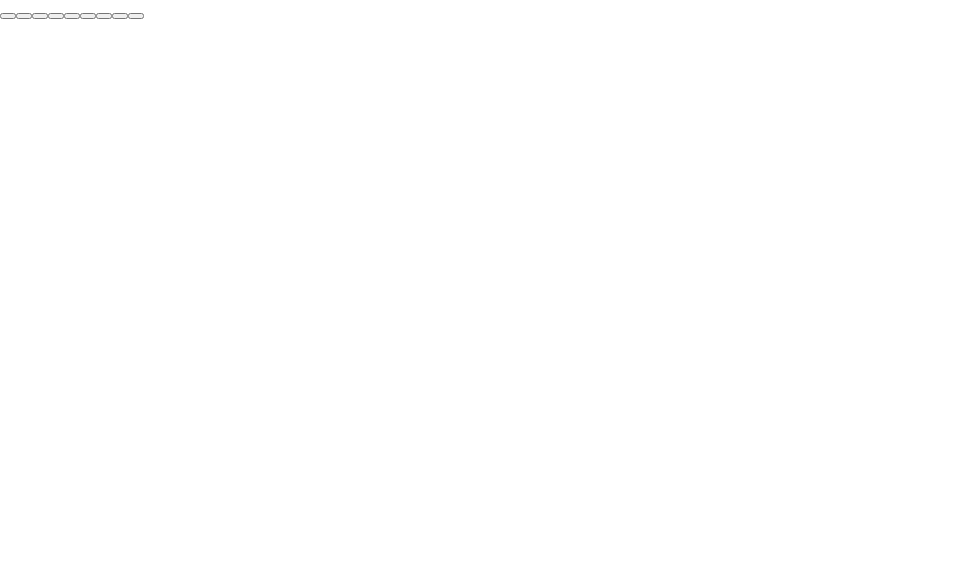
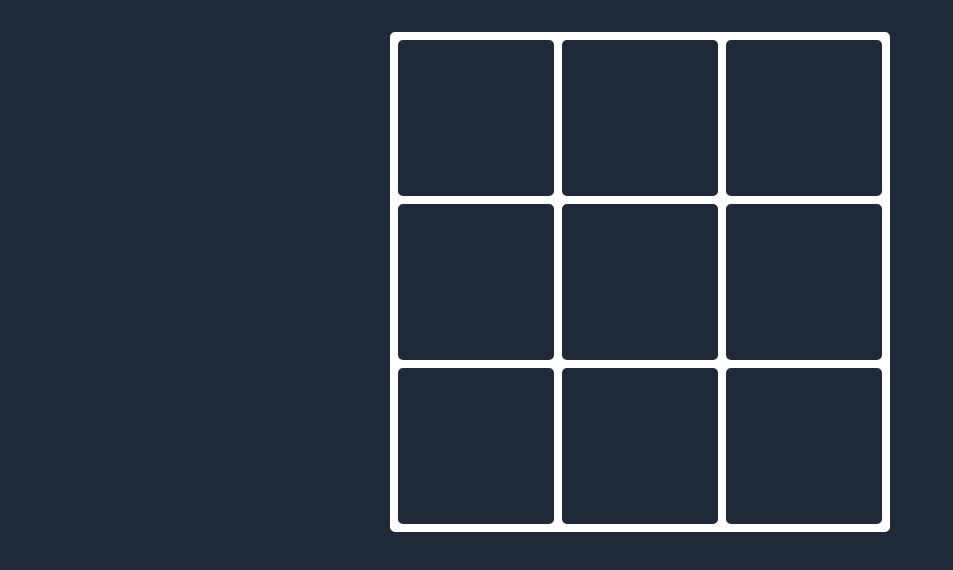
Before and after one commit to Zeztron/tic-tac-toe, a React (Create React App) app: page / in a window 1280 px wide. Shown: the top 570 px of the page, without its empty margins (0-953 px from the left). Built offline with nearby package versions, Linux system fonts and the light colour scheme.

Commit message:
Added basic styles for board and squares

```diff
--- a/src/components/Board.tsx
+++ b/src/components/Board.tsx
@@ -9,7 +9,7 @@ interface BoardProps {
 
 const Board: React.FC<BoardProps> = ({ squares, onClick }) => {
   return (
-    <div data-test='board-component'>
+    <div data-test='board-component' className='board'>
       {squares.map((square, i) => (
         <Square key={i} value={square} onClick={() => onClick(i)} />
       ))}
--- a/src/components/Square.tsx
+++ b/src/components/Square.tsx
@@ -7,8 +7,10 @@ interface SquareProps {
 }
 
 const Square: React.FC<SquareProps> = ({ value, onClick }) => {
+  const style = value ? `squares ${value}` : 'squares';
+
   return (
-    <button data-test='square-button' onClick={onClick}>
+    <button data-test='square-button' onClick={onClick} className={style}>
       {value}
     </button>
   );
--- a/src/index.css
+++ b/src/index.css
@@ -1,13 +1,53 @@
-body {
+* {
+  padding: 0;
   margin: 0;
-  font-family: -apple-system, BlinkMacSystemFont, 'Segoe UI', 'Roboto', 'Oxygen',
-    'Ubuntu', 'Cantarell', 'Fira Sans', 'Droid Sans', 'Helvetica Neue',
-    sans-serif;
-  -webkit-font-smoothing: antialiased;
-  -moz-osx-font-smoothing: grayscale;
+  box-sizing: border-box;
 }
 
-code {
-  font-family: source-code-pro, Menlo, Monaco, Consolas, 'Courier New',
-    monospace;
+body {
+  background-color: #1f2937;
+  color: white;
+  display: flex;
+  justify-content: center;
+  min-height: 100vh;
+  padding: 2rem;
 }
+
+.board {
+  border: 0.5rem solid #fff;
+  background: #fff;
+  width: 500px;
+  height: 500px;
+  display: grid;
+  grid-template: repeat(3, 1fr) / repeat(3, 1fr);
+  gap: 0.5rem;
+  border-radius: 5px;
+}
+
+.squares {
+  background: #1f2937;
+  border-radius: 5px;
+  border: none;
+  font-size: 5rem;
+  /* font-weight: 800; */
+  cursor: pointer;
+  outline: none;
+  transition: all 0.3s ease-in;
+}
+
+.squares:hover {
+  background-color: #9ca3af;
+}
+
+.X {
+  font-weight: bold;
+  color: #fff;
+  background: #f87171;
+  text-shadow: 2px 2px 4px rgba(0, 0, 0, 0.2);
+}
+.O {
+  font-weight: bold;
+  color: #fff;
+  background: #34d399;
+  text-shadow: 2px 2px 4px rgba(0, 0, 0, 0.2);
+}
```
